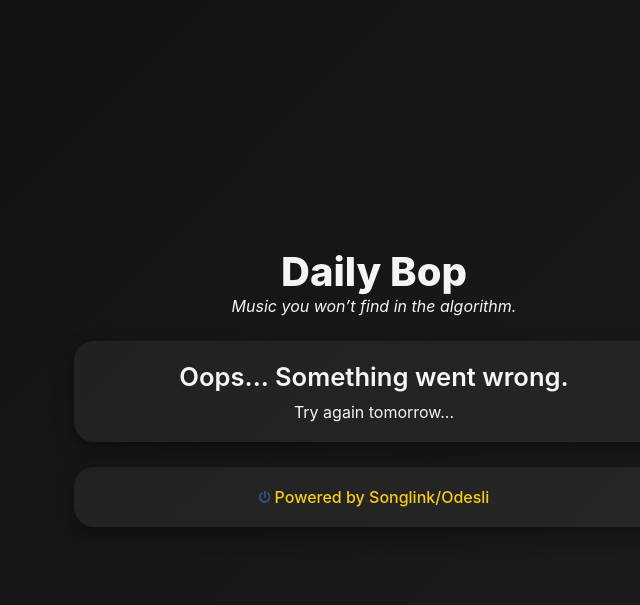
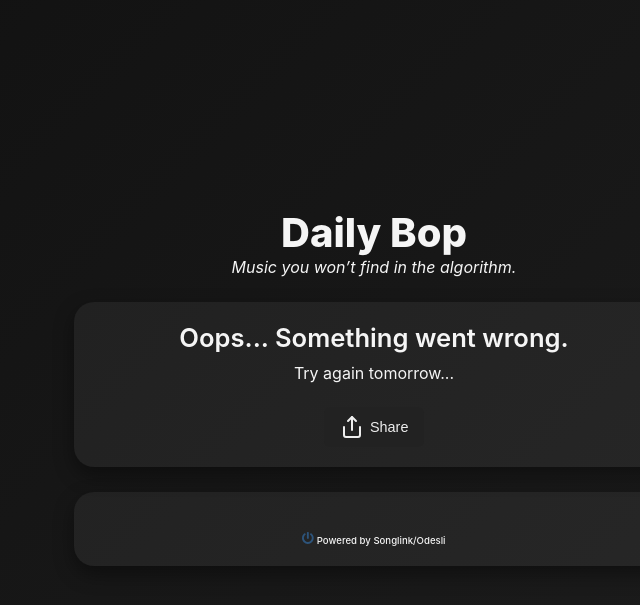
Before and after one commit to Guitaryan93/DailyBop, a Python web app: template templates/index_template.html in a window 1280 px wide. Shown: the top 605 px of the page, without its empty margins (266-906 px from the left). Run offline with Jinja, Linux system fonts and the light colour scheme; the template is opened without the code that fills it, so the values that code supplies are empty.

Commit message:
Updating CSS alignments and adding Share button and logic.

```diff
--- a/styles/style.css
+++ b/styles/style.css
@@ -45,12 +45,15 @@
   padding: 20px;
   margin: 25px 0;
   box-shadow: 0 8px 20px rgba(0,0,0,0.4);
+  display: flex;
+  flex-direction: column;
+  justify-content: space-between;
+  max-width: 600px;
 }
 
-.card img {
+.card img,
+.card iframe {
   width: 100%;
-  max-width: 200px;
-  height: auto;
   border-radius: 15px;
   margin-bottom: 15px;
 }
@@ -62,7 +65,7 @@
 }
 
 .card a {
-  color: #facc15;
+  color: #f5f5f5;
   font-weight: 500;
   text-decoration: none;
   transition: color 0.2s ease;
@@ -158,6 +161,7 @@
     justify-items: center;
     align-items: center;
     text-align: center;
+    margin-bottom: 20px;
 }
 .grid-icons a {
     display: flex;
@@ -174,3 +178,40 @@
 .grid-icons a:hover img {
     transform: scale(1.1);
 }
+
+/* Styling for share links */
+.share-container {
+    display: flex;
+    justify-content: center;
+    gap: 1rem;
+    margin-top: 1.5rem;
+    flex-wrap: wrap;
+}
+.share-container a {
+    color: #ccc;
+    text-decoration: none;
+    font-weight: 500;
+    transition: color 0.2s;
+}
+.share-container a:hover {
+    color: #fff;
+}
+.share-btn {
+  display: inline-flex;
+  align-items: center;
+  gap: 0.4rem;
+  padding: 0.5rem 1rem;
+  background: #222;
+  border: none;
+  border-radius: 6px;
+  color: #eee;
+  font-size: 0.9rem;
+  cursor: pointer;
+  transition: background 0.2s;
+}
+.share-btn:hover { background: #333; }
+
+/* Songlink acknowledgement */
+.songlink {
+    font-size: 0.6em
+}
--- a/templates/index_template.html
+++ b/templates/index_template.html
@@ -6,6 +6,7 @@
     <title>Daily Bop</title>
     <link rel="stylesheet" href="styles/style.css">
     <link rel="icon" type="image/x-icon" href="/favicon.ico">
+    <link rel="stylesheet" href="https://cdnjs.cloudflare.com/ajax/libs/font-awesome/6.5.0/css/all.min.css">
 </head>
 <body>
     <div class="container">
@@ -29,6 +30,21 @@
                 <h2>Oops... Something went wrong.</h2>
                 <p>Try again tomorrow...</p>
             {% endif %}
+            <div class="share-container">
+                <!-- Social Media Share button -->
+                <button id="shareBtn" class="share-btn">
+                  <svg xmlns="http://www.w3.org/2000/svg"
+                       width="24" height="24"
+                       viewBox="0 0 24 24"
+                       fill="none" stroke="currentColor"
+                       stroke-width="2" stroke-linecap="round" stroke-linejoin="round">
+                    <path d="M4 12v8a2 2 0 0 0 2 2h12a2 2 0 0 0 2-2v-8"/>
+                    <polyline points="16 6 12 2 8 6"/>
+                    <line x1="12" y1="2" x2="12" y2="15"/>
+                  </svg>
+                  <span>Share</span>
+                </button>
+            </div>
         </div>
 
         <!-- Streaming Services SVG Link Icons -->
@@ -41,7 +57,7 @@
                     </a>
                 {% endfor %}
             </div>
-            <a href="https://odesli.co/" aria-label="Search for other songs, albums or podcasts to share" class="css-1kf0vvr">
+            <a href="https://odesli.co/" aria-label="Search for other songs, albums or podcasts to share" class="songlink">
                 <svg width="11.707317073170731" height="12" viewBox="0 0 40 41">
                     <path d="M31.6129 4.3629C36.6935 7.99193 40 13.9274 40 20.6452C40 31.6774 31.0645 40.621 20.0403 40.6451C9.03227 40.6693 0.0161437 31.6935 1.47191e-05 20.6774C-0.00804979 13.9597 3.2984 8.00806 8.37098 4.37097C9.31453 3.70161 10.629 3.98387 11.1936 4.99193L12.4678 7.25806C12.9436 8.10484 12.7178 9.17742 11.9355 9.75806C8.58872 12.2419 6.45163 16.1774 6.45163 20.6371C6.44356 28.0806 12.4597 34.1935 20 34.1935C27.3871 34.1935 33.5968 28.2097 33.5484 20.5564C33.5242 16.379 31.5565 12.3468 28.0565 9.75C27.2742 9.16935 27.0565 8.09677 27.5323 7.25806L28.8065 4.99193C29.371 3.99193 30.6774 3.69355 31.6129 4.3629ZM23.2258 21.2903V1.93548C23.2258 0.862903 22.3629 0 21.2903 0H18.7097C17.6371 0 16.7742 0.862903 16.7742 1.93548V21.2903C16.7742 22.3629 17.6371 23.2258 18.7097 23.2258H21.2903C22.3629 23.2258 23.2258 22.3629 23.2258 21.2903Z" fill="#2d547b"></path>
                 </svg>
@@ -53,5 +69,26 @@
         </div>
 
     </div>
+
+
+    <!-- JS to make the social media share buttons work -->
+    <script>
+        document.getElementById('shareBtn').addEventListener('click', async () => {
+          if (navigator.share) {
+            try {
+              await navigator.share({
+                title: 'Daily Bop',
+                text: "Check out today's track!",
+                url: window.location.href
+              });
+            } catch (err) {
+              console.log('Share cancelled', err);
+            }
+          } else {
+            // fallback if not supported
+            alert('Sharing not supported on this browser');
+          }
+        });
+    </script>
 </body>
 </html>
```
Also changed, not shown: index.html (+78 -6 lines), static/icons/svgs/amazonmusic.svg (added), static/icons/svgs/applemusic.svg (added), static/icons/svgs/audiomack.svg (added), static/icons/svgs/deezer.svg (added), static/icons/svgs/pandora.svg (added), static/icons/svgs/soundcloud.svg (added), static/icons/svgs/spotify.svg (added), static/icons/svgs/tidal.svg (added), static/icons/svgs/youtube.svg (added), static/icons/svgs/youtubemusic.svg (added), 1 other file.
